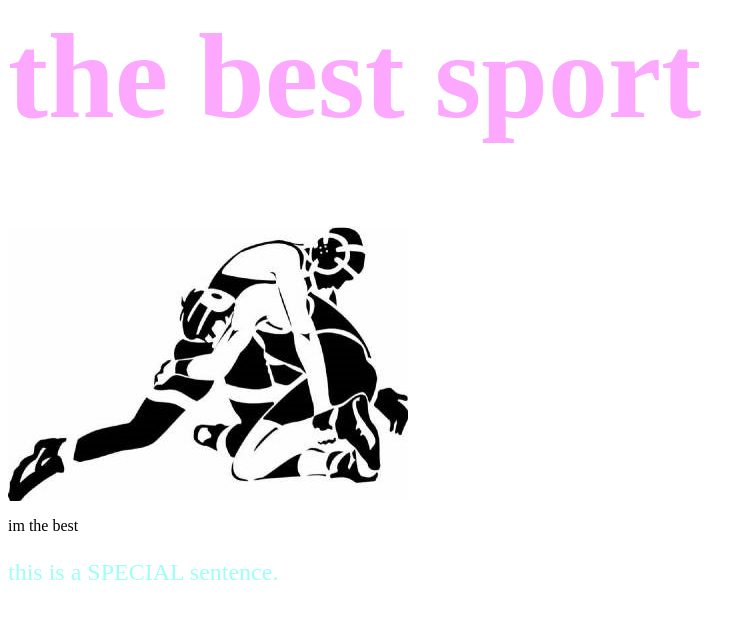
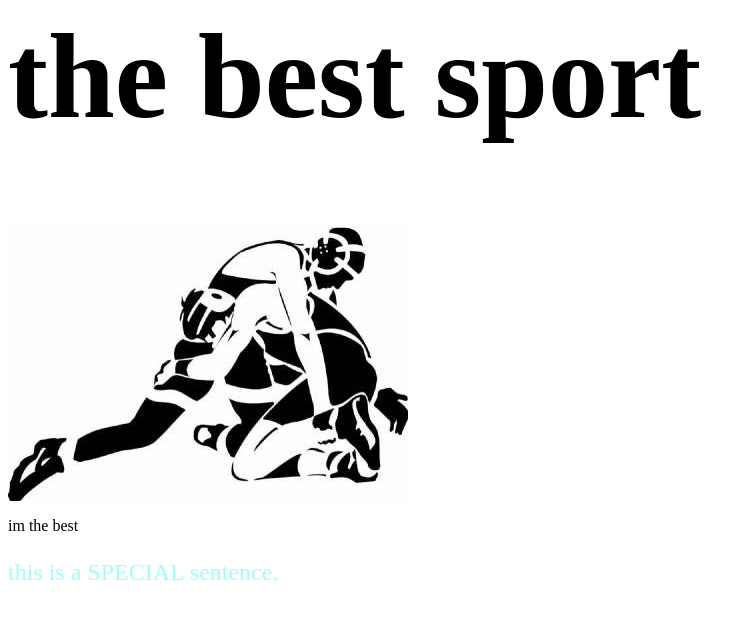
Before and after one commit to yisus12/ola-k-ase, a plain HTML site: page index.html in a window 1280 px wide. Shown: the whole page, without its empty margins (0-756 px from the left). Drawn offline with Linux system fonts and the light colour scheme.

Commit message:
black for yisus

```diff
--- a/style.css
+++ b/style.css
@@ -1,6 +1,6 @@
 h1{
 	font-size: 120px;
-	color: #fca8ff;
+	color: #000000;
 }
 #special{
 	font-size: 24px;
```
